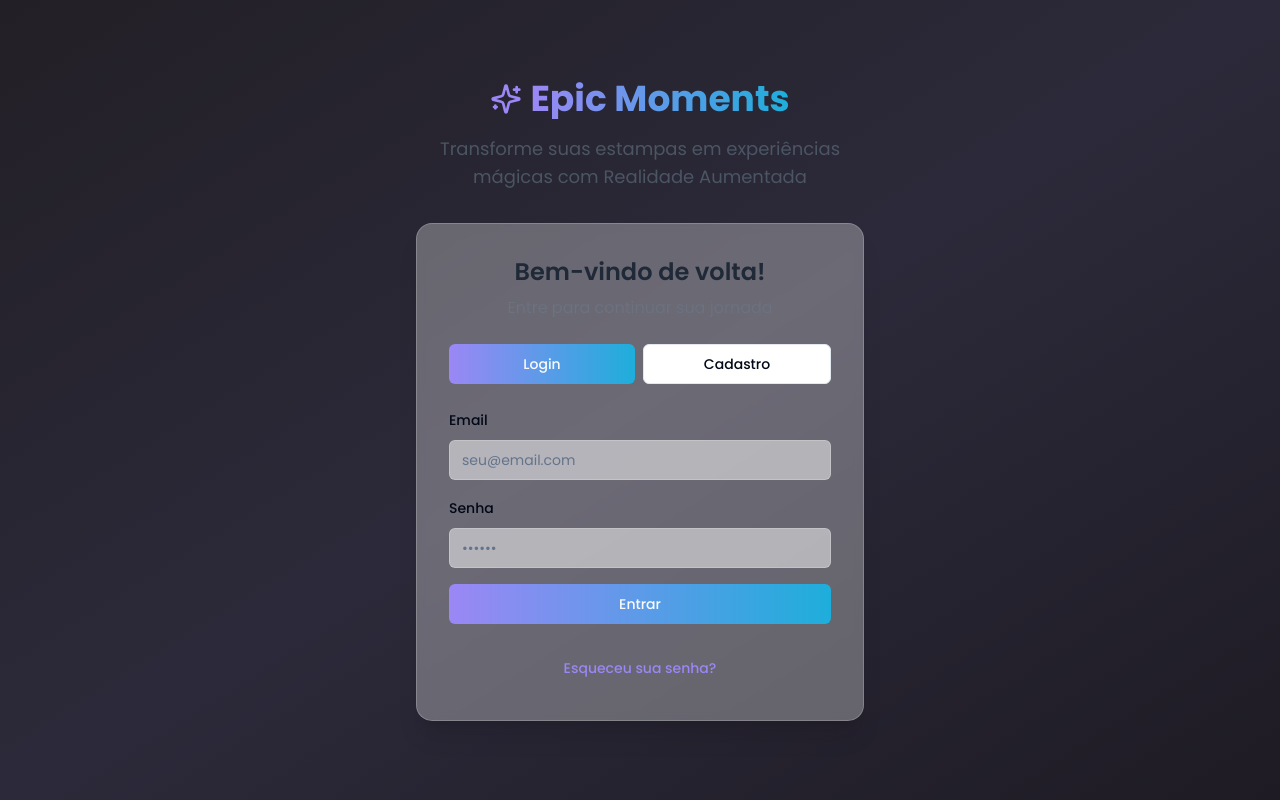
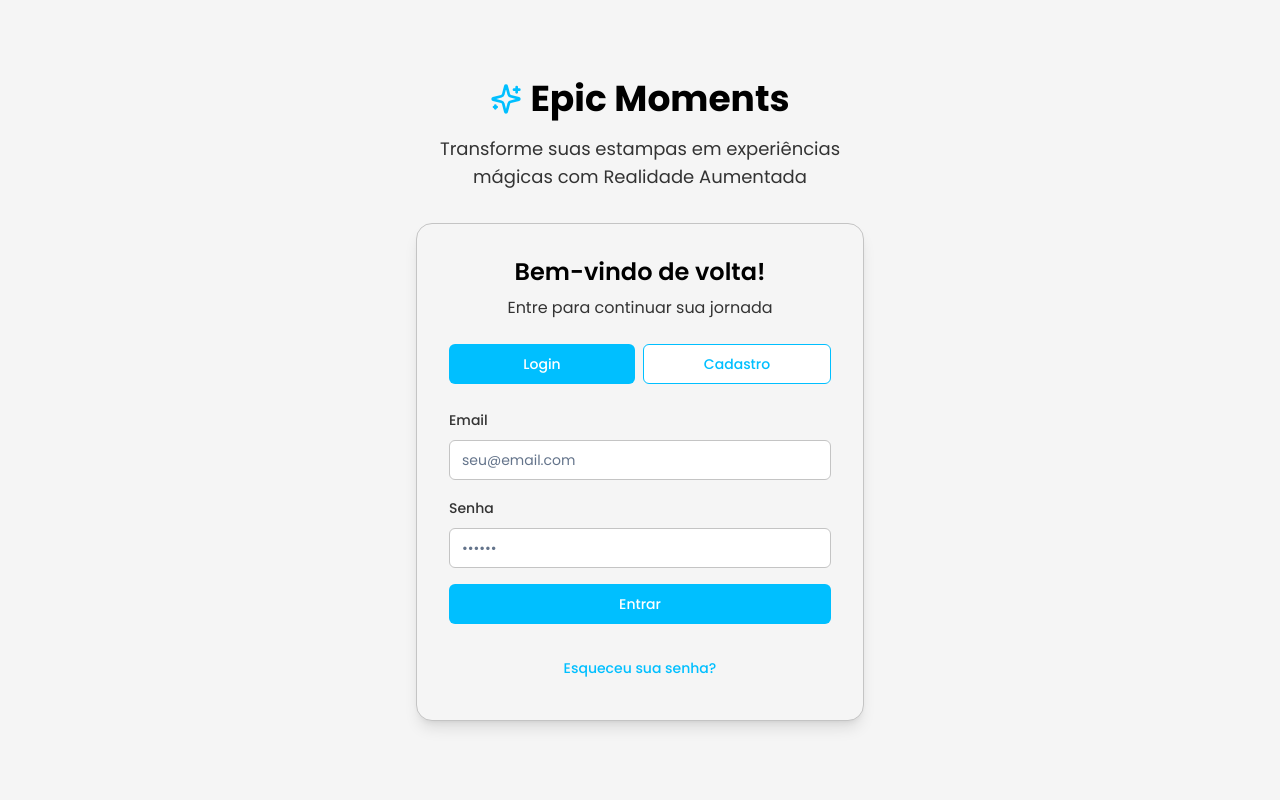
Before and after one commit to tgabriel324/epic-moments-02, a React (Vite) app: page /login in a window 1280 px wide. Built offline with nearby package versions, Linux system fonts and the light colour scheme.

Commit message:
Update color branding scheme
Adjusted the color scheme to maintain the project's branding, incorporating a light gray as the primary color, complemented with black and light blue accents.
[skip gpt_engineer]

```diff
--- a/src/components/auth/LoginForm.tsx
+++ b/src/components/auth/LoginForm.tsx
@@ -69,22 +69,22 @@ export const LoginForm = () => {
     <div className="w-full max-w-md space-y-8">
       <div className="text-center space-y-4">
         <div className="flex items-center justify-center space-x-2">
-          <Sparkles className="w-8 h-8 text-[#9b87f5]" />
-          <h1 className="text-4xl font-bold bg-clip-text text-transparent bg-gradient-to-r from-[#9b87f5] to-[#1EAEDB]">
+          <Sparkles className="w-8 h-8 text-[#00BFFF]" />
+          <h1 className="text-4xl font-bold text-[#000000]">
             Epic Moments
           </h1>
         </div>
-        <p className="text-lg text-gray-600">
+        <p className="text-lg text-[#333333]">
           Transforme suas estampas em experiências mágicas com Realidade Aumentada
         </p>
       </div>
 
-      <div className="backdrop-blur-sm bg-white/30 p-8 rounded-2xl shadow-xl border border-white/20 space-y-6">
+      <div className="bg-[#F5F5F5] p-8 rounded-2xl shadow-lg border border-[#C4C4C4] space-y-6">
         <div className="space-y-2 text-center">
-          <h2 className="text-2xl font-semibold text-gray-800">
+          <h2 className="text-2xl font-semibold text-[#000000]">
             {isLogin ? "Bem-vindo de volta!" : "Crie sua conta"}
           </h2>
-          <p className="text-gray-500">
+          <p className="text-[#333333]">
             {isLogin
               ? "Entre para continuar sua jornada"
               : "Comece a criar momentos épicos"}
@@ -95,7 +95,11 @@ export const LoginForm = () => {
           <Button
             type="button"
             variant={isLogin ? "default" : "outline"}
-            className={`flex-1 ${isLogin ? 'bg-gradient-to-r from-[#9b87f5] to-[#1EAEDB] hover:opacity-90 transition-opacity duration-200' : ''}`}
+            className={`flex-1 ${
+              isLogin
+                ? 'bg-[#00BFFF] hover:bg-[#00BFFF]/90 text-white'
+                : 'border-[#00BFFF] text-[#00BFFF] hover:bg-[#00BFFF]/10'
+            }`}
             onClick={() => setIsLogin(true)}
           >
             Login
@@ -103,7 +107,11 @@ export const LoginForm = () => {
           <Button
             type="button"
             variant={!isLogin ? "default" : "outline"}
-            className={`flex-1 ${!isLogin ? 'bg-gradient-to-r from-[#9b87f5] to-[#1EAEDB] hover:opacity-90 transition-opacity duration-200' : ''}`}
+            className={`flex-1 ${
+              !isLogin
+                ? 'bg-[#00BFFF] hover:bg-[#00BFFF]/90 text-white'
+                : 'border-[#00BFFF] text-[#00BFFF] hover:bg-[#00BFFF]/10'
+            }`}
             onClick={() => setIsLogin(false)}
           >
             Cadastro
@@ -117,15 +125,15 @@ export const LoginForm = () => {
               name="email"
               render={({ field }) => (
                 <FormItem>
-                  <FormLabel>Email</FormLabel>
+                  <FormLabel className="text-[#333333]">Email</FormLabel>
                   <FormControl>
                     <Input
                       placeholder="seu@email.com"
                       {...field}
-                      className="bg-white/50 border-white/20 focus:border-[#9b87f5]"
+                      className="bg-white border-[#C4C4C4] focus:border-[#00BFFF] text-[#000000]"
                     />
                   </FormControl>
-                  <FormMessage />
+                  <FormMessage className="text-red-500" />
                 </FormItem>
               )}
             />
@@ -135,23 +143,23 @@ export const LoginForm = () => {
               name="password"
               render={({ field }) => (
                 <FormItem>
-                  <FormLabel>Senha</FormLabel>
+                  <FormLabel className="text-[#333333]">Senha</FormLabel>
                   <FormControl>
                     <Input
                       type="password"
                       placeholder="••••••"
                       {...field}
-                      className="bg-white/50 border-white/20 focus:border-[#9b87f5]"
+                      className="bg-white border-[#C4C4C4] focus:border-[#00BFFF] text-[#000000]"
                     />
                   </FormControl>
-                  <FormMessage />
+                  <FormMessage className="text-red-500" />
                 </FormItem>
               )}
             />
 
             <Button
               type="submit"
-              className="w-full bg-gradient-to-r from-[#9b87f5] to-[#1EAEDB] hover:opacity-90 transition-opacity duration-200"
+              className="w-full bg-[#00BFFF] hover:bg-[#00BFFF]/90 text-white transition-colors duration-200"
               disabled={isLoading}
             >
               {isLoading
@@ -162,7 +170,10 @@ export const LoginForm = () => {
         </Form>
 
         <div className="text-center">
-          <Button variant="link" className="text-sm text-[#9b87f5] hover:text-[#1EAEDB] transition-colors duration-200">
+          <Button
+            variant="link"
+            className="text-sm text-[#00BFFF] hover:text-[#00BFFF]/80 transition-colors duration-200"
+          >
             Esqueceu sua senha?
           </Button>
         </div>
--- a/src/pages/Login.tsx
+++ b/src/pages/Login.tsx
@@ -2,7 +2,7 @@ import { LoginForm } from "@/components/auth/LoginForm";
 
 const Login = () => {
   return (
-    <div className="min-h-screen flex flex-col items-center justify-center bg-gradient-to-br from-[#221F26] via-[#2C2A3A] to-[#1E1B24] py-12 px-4 sm:px-6 lg:px-8">
+    <div className="min-h-screen flex flex-col items-center justify-center bg-[#F5F5F5] py-12 px-4 sm:px-6 lg:px-8">
       <LoginForm />
     </div>
   );
```
